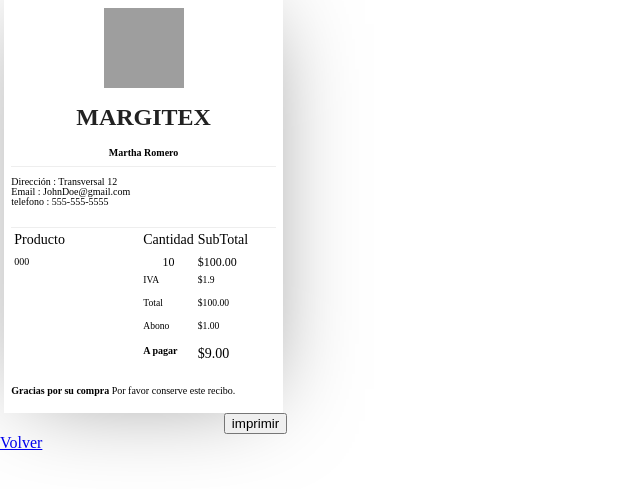
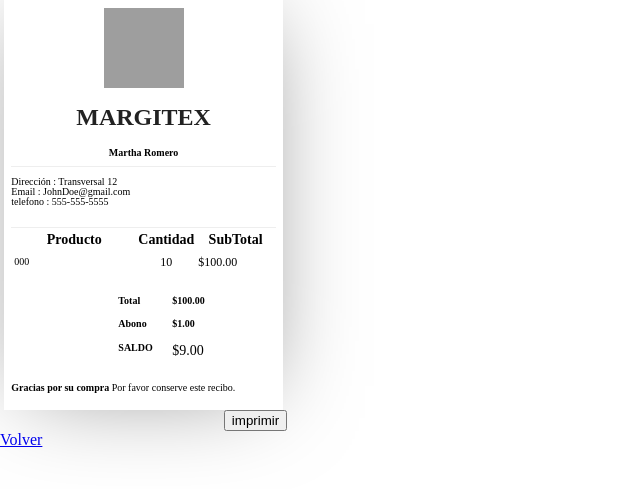
Before and after one commit to camilo1rp/django_margitex, a Django app: page /mystore/receipt/1/ in a window 1280 px wide. Shown: the top 489 px of the page, without its empty margins (0-640 px from the left). Run offline with Django 3.2, Linux system fonts and the light colour scheme; tables that the repository leaves empty hold one stand-in row (values such as "Sample post"); some libraries are stand-ins or nearby versions; grey boxes are pictures that could not be loaded.

Commit message:
Version 1.03 added payment table to confirmation. Deleted discount field from form

```diff
--- a/mysite/mystore/models.py
+++ b/mysite/mystore/models.py
@@ -45,9 +45,6 @@ class Order(models.Model):
 
     def debts(self):
         self.debt = self.total - self.paid - self.discount
-
-    def __str__(self):
-        return self.order
 
     class Meta:
         verbose_name = 'Pedido'
--- a/mysite/mystore/templates/mystore/payment_list.html
+++ /dev/null
@@ -1,4 +0,0 @@
-
-{% for pay in payment %}
-<li><p>{{ pay.payment }} - {{ pay.created }}</p></li>
-{% endfor %}
--- a/mysite/mystore/templates/mystore/receipt.html
+++ b/mysite/mystore/templates/mystore/receipt.html
@@ -23,19 +23,18 @@
       <div class="info">
 
         <p>
-            Dirección : Transversal 12</br>
-            Email   : JohnDoe@gmail.com</br>
-            telefono   : 555-555-5555</br>
+            Dirección : Transversal 12<br>
+            Email   : JohnDoe@gmail.com<br>
+            telefono   : 555-555-5555<br>
         </p>
       </div>
     </div><!--End Invoice Mid-->
-
     <div class="bot">
 						<table>
 							<tr>
-								<td width="200" height="20"><p style="font-size:14px;">Producto </p></td>
-								<td width="50" height="20"><p style="font-size:14px;">Cantidad</p></td>
-								<td width="100" height="20"><p style="font-size:14px;">SubTotal</p></td>
+								<th width="200" height="20"><p style="font-size:14px;">Producto </p></th>
+								<th width="50" height="20"><p style="font-size:14px;">Cantidad</p></th>
+								<th width="100" height="20"><p style="font-size:14px;">SubTotal</p></th>
 							</tr>
 							{%for item_order in order.qty_set.all%}
 							<tr>
@@ -44,25 +43,23 @@
 								<td width="100" height="20"><p style="font-size:12px;">${{item_order.add_same_items}}</p></td>
 							</tr>
 							{% endfor %}
+						</table>
+						<br>
+						<table>
 							<tr>
-								<td width="50" height="10"></td>
-								<td width="50" height="10"><h3>IVA</h3></td>
-								<td width="50" height="10"><h3>${{ tax }}</h3></td>
+								<td width="100" height="10"></td>
+								<td width="50" height="10"><h2>Total</h2></td>
+								<td width="80" height="10"><h2>${{ order.add_all_items}}</h2></td>
 							</tr>
 							<tr>
-								<td width="50" height="10"></td>
-								<td width="50" height="10"><h3>Total</h3></td>
-								<td width="50" height="10"><h3>${{ order.add_all_items}}</h3></td>
+								<td width="100" height="10"></td>
+								<td width="50" height="10"><h2>Abono</h2></td>
+								<td width="80" height="10"><h2>${{ order.paid}}</h2></td>
 							</tr>
 							<tr>
-								<td width="50" height="10"></td>
-								<td width="50" height="10"><h3>Abono</h3></td>
-								<td width="50" height="10"><h3>${{ order.paid}}</h3></td>
-							</tr>
-							<tr>
-								<td width="50" height="10"></td>
-								<td width="50" height="10"><h2>A pagar</h2></td>
-								<td width="50" height="10"><p style="font-size:14px;">${{ order.debt}}</p></td>
+								<td width="100" height="10"></td>
+								<td width="50" height="10"><h2>SALDO</h2></td>
+								<td width="80" height="10"><p style="font-size:14px;">${{ order.debt}}</p></td>
 							</tr>
 
 						</table>
--- a/mysite/mystore/views.py
+++ b/mysite/mystore/views.py
@@ -12,7 +12,7 @@ from django.template.loader import render_to_string
 from django.urls import reverse
 from django.views.generic import ListView
 
-from .forms import OrderForm, SelForm, ConfirmForm, EmailPostForm, \
+from .forms import OrderForm, SelForm, EmailPostForm, \
     SearchForm, ClientSearchForm, ClientForm
 from .models import Order, Item, Institution, Client, Payments
 
@@ -48,7 +48,6 @@ def IndexView(request):
                                                    'query': query,
                                                    'orders': orders
                                                    })
-
 def detail(request, order_id, item_rmv=None, institution=None,
            size=None, item_dispatch=None, item_pending=None, item_missing=None):
     order = get_object_or_404(Order, pk=order_id)
@@ -140,8 +139,6 @@ def detail(request, order_id, item_rmv=None, institution=None,
                                                    'order': order,
                                                    'order_items_qty': order_items_qty,
                                                    'institution': institution, 'size': size},)
-
-
 def add_order(request):
 
     if request.method == 'POST':
@@ -154,7 +151,6 @@ def add_order(request):
     else:
         order_form = OrderForm()
     return render(request, 'mystore/add_order.html', {'order_form': order_form})
-
 def confirmation(request, order_id):
     order = get_object_or_404(Order, pk=order_id)
 
@@ -172,24 +168,8 @@ def confirmation(request, order_id):
         order.save()
         return HttpResponseRedirect(reverse('mystore:confirmation',
                                             args=(order.id,)))
-    else:
-        if request.method == 'POST':
-            form = ConfirmForm(request.POST or None, instance=order)
-            if form.is_valid():
-                pay=Payments(order=order, payment=request.POST['paid'])
-                pay.save()
-                form.save()
-                order.debts()
-                order.save()
-            return HttpResponseRedirect(reverse('mystore:confirmation',
-                                                args=(order.id,)))
 
-    order.debts()
-    order.save()
-    form = ConfirmForm()
-    return render(request, 'mystore/confirmation.html', {'form': form,
-                                                         'order': order})
-
+    return render(request, 'mystore/confirmation.html', {'order': order})
 def receipt(request, order_id):
     order = get_object_or_404(Order, pk=order_id)
     tax = float(order.total) * 0.19
@@ -197,7 +177,6 @@ def receipt(request, order_id):
     order.save()
     return render(request, 'mystore/receipt.html', {'order': order,
                                                     'tax': tax})
-
 def order_update(request, order_id, item_dispatch=None,
                  item_missing=None, item_pending=0,):
     order = get_object_or_404(Order, pk=order_id)
@@ -229,7 +208,6 @@ def order_update(request, order_id, item_dispatch=None,
     return render(request, 'mystore/order_update.html', {'order': order,
                                                          'order_items_qty': order_items_qty,
                                                          })
-
 def order_share(request, order_id):
     order = get_object_or_404(Order, pk=order_id)
     sent= False
@@ -370,11 +348,12 @@ def add_item(request,):
 def order_payments(request):
     order = get_object_or_404(Order, pk=request.POST['order_id'])
     amount_paid = request.POST['amount']
-    order.paid += amount_paid
-    order.debts()
-    order.save()
-    pay = Payments(order=order, payment=amount_paid)
-    pay.save()
+    amount_paid = int(amount_paid)
+    if int(order.paid) > amount_paid:
+        order.paid += amount_paid
+        order.debts()
+        order.save()
+        pay = Payments(order=order, payment=amount_paid)
+        pay.save()
     next = request.POST.get('next', '/')
-    print(next)
     return HttpResponseRedirect(next)
```
Also changed, not shown: mysite/mystore/templates/mystore/confirmation.html (+26 -5 lines), mysite/mystore/templates/mystore/detail.html (+6 -3 lines), mysite/mystore/templates/mystore/order_update.html (+22 -6 lines), mysite/mystore/templatetags/mystore_tags.py (+1 -7 lines).
